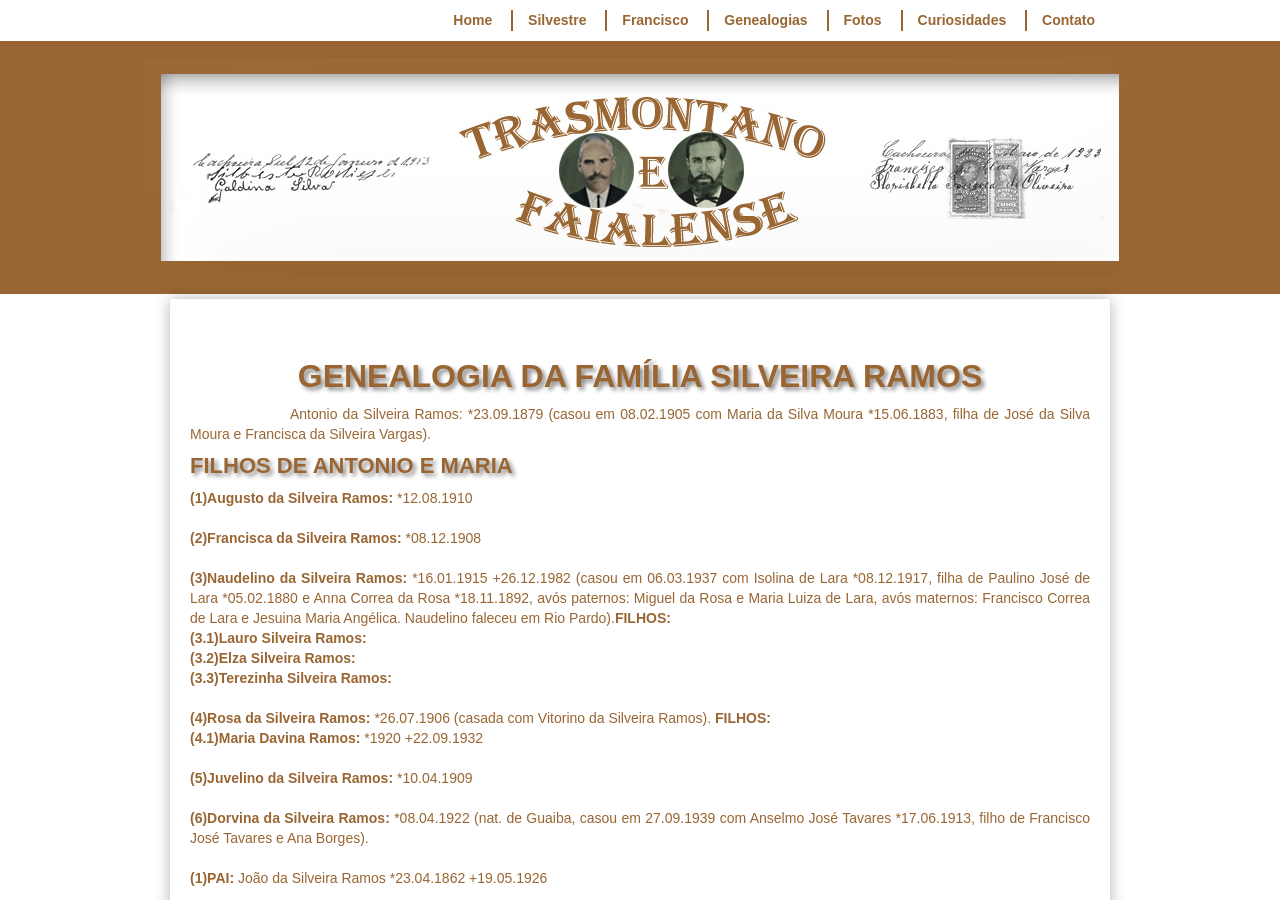
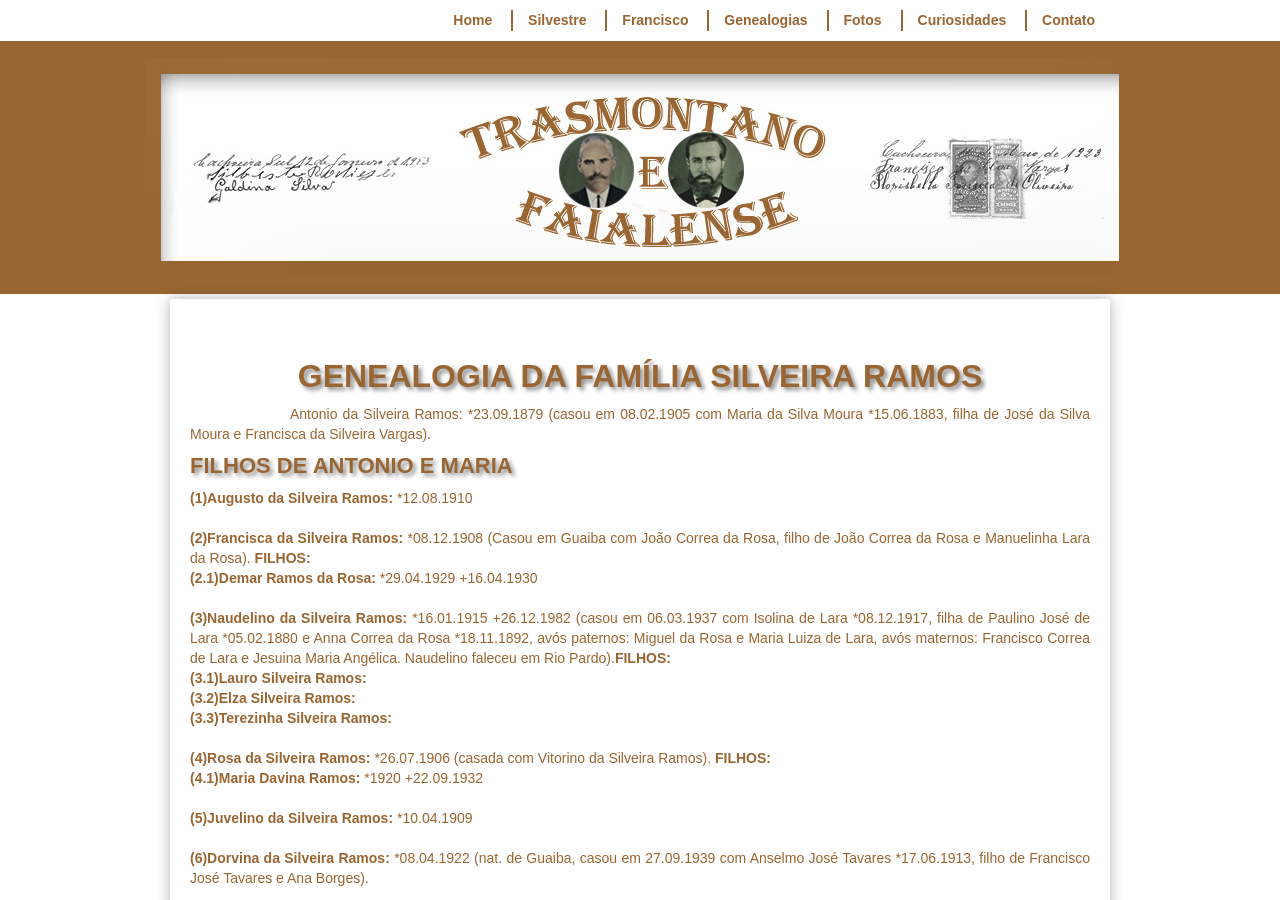
Before and after one commit to claudiovargas1955/claudiovargas1955.github.io, a Jekyll site: the page built from _pages/familia-silveira-ramos.html, in a window 1280 px wide and 900 px high. Built offline with Jekyll 4.4.1, drawn with Linux system fonts in a browser that asks for light colours; some web fonts are replaced.

Commit message:
Update familia-silveira-ramos.html

```diff
--- a/_pages/familia-silveira-ramos.html
+++ b/_pages/familia-silveira-ramos.html
@@ -101,7 +101,9 @@ details[open] summary {color:#996633;
 <h4>FILHOS DE ANTONIO E MARIA </h4>
 <p><b>(1)Augusto da Silveira Ramos: </b>*12.08.1910 <br><br>
 
-<b>(2)Francisca da Silveira Ramos: </b>*08.12.1908 <br><br>
+<b>(2)Francisca da Silveira Ramos: </b>*08.12.1908 (Casou em Guaiba com João Correa da Rosa, filho de João Correa da Rosa e
+Manuelinha Lara da Rosa). <b>FILHOS: </b><br>
+  <b>(2.1)Demar Ramos da Rosa: </b>*29.04.1929 +16.04.1930 <br><br>
 
 <b>(3)Naudelino da Silveira Ramos: </b>*16.01.1915 +26.12.1982 (casou em 06.03.1937 com Isolina de Lara *08.12.1917, filha de
 Paulino José de Lara *05.02.1880 e Anna Correa da Rosa *18.11.1892, avós paternos: Miguel da Rosa e Maria Luiza de Lara, avós maternos:
```
